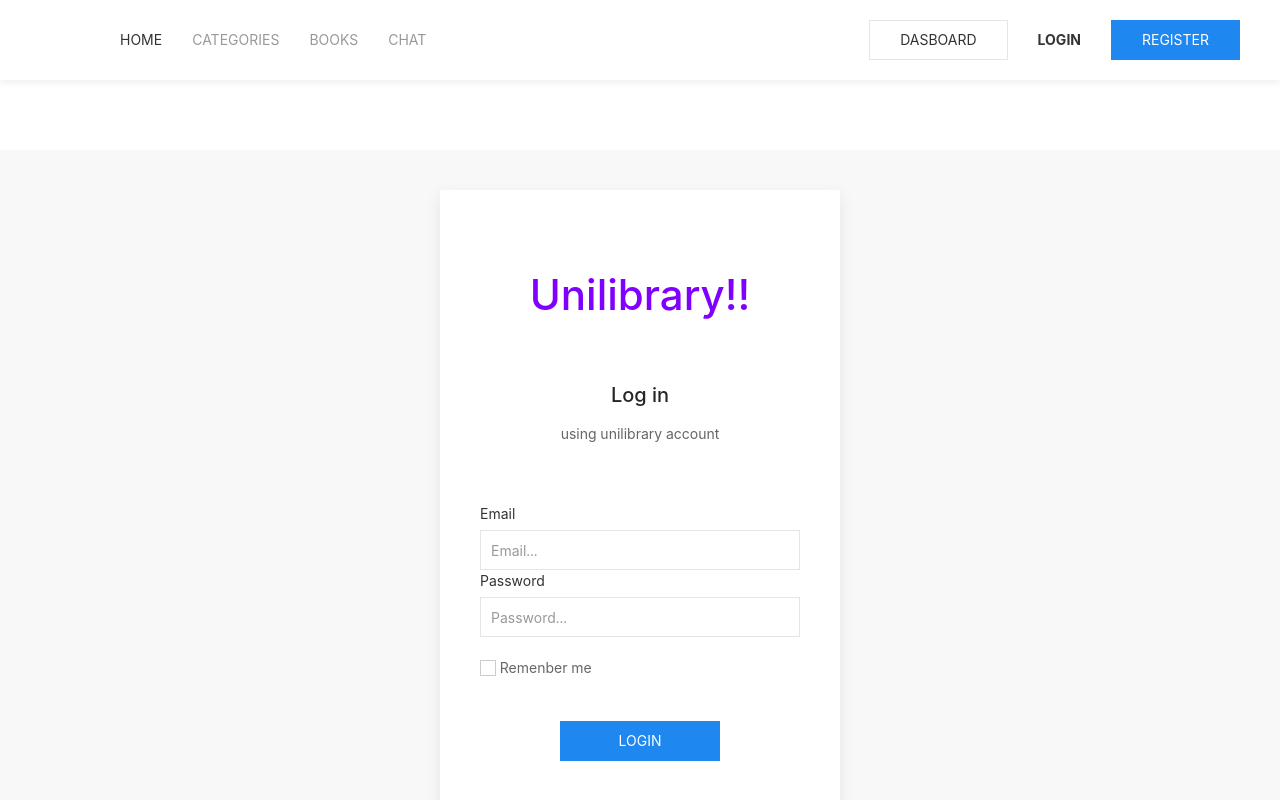
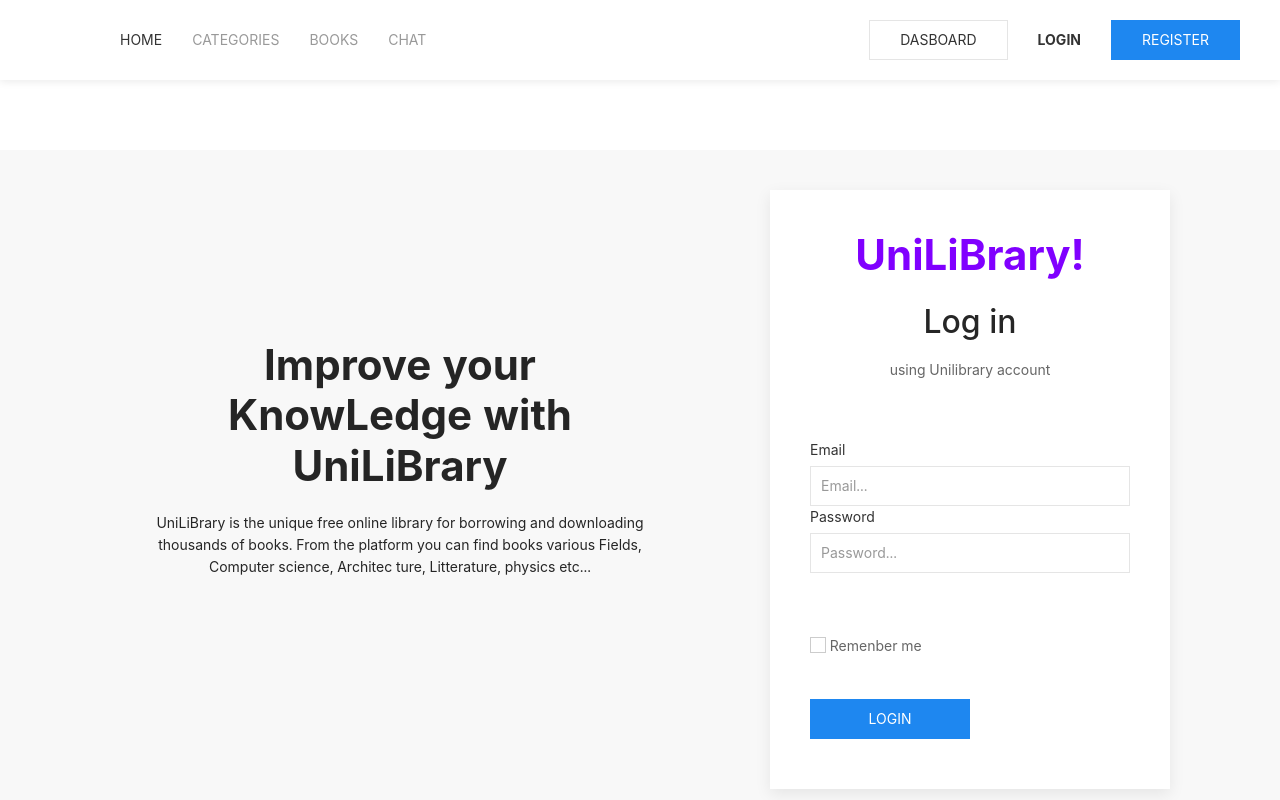
Before and after one commit to christvalt/Unilibrary, a React (Create React App) app: page /signin in a window 1280 px wide. Shown: the top 800 px of the page. Built offline with nearby package versions, Linux system fonts and the light colour scheme.

Commit message:
last code

```diff
--- a/src/pages/auth/signIn.js
+++ b/src/pages/auth/signIn.js
@@ -34,12 +34,6 @@ function SignIn() {
         localStorage.setItem("login", JSON.stringify(response.data));
         history.push("/");
         window.location.reload();
-        var user = response.data;
-        if (user.user.role == "Admin") {
-          localStorage.setItem("chatId", "adminId");
-        } else {
-          localStorage.setItem("chatId", user.user._id);
-        }
       },
       (error) => {
         console.log(error);
@@ -48,22 +42,27 @@ function SignIn() {
   };
   return (
     <React.Fragment>
+      <div>
         <div
-        class="uk-grid-collapse uk-child-width-expand@s uk-text-center uk-margin-large-top"
+          class="uk-grid-collapse uk-child-width-expand@s uk-margin-large-top uk-margin-medium-bottom"
           uk-grid
         >
-        <div classname="sig">
-          <div class="uk-background-muted uk-padding">
-            <div class="uk-grid-item-match  uk-grid-item-match uk-flex-bold uk-flex-center ">
-              <div class="uk-card uk-card-default uk-width-1-3 uk-card-body ">
-                <h1 style={{ color: "#8000ff" }} class="uk-padding">
+          <div class="uk-grid-item-match uk-flex-row-reverse uk-background-muted uk-padding ">
+            <div class="uk-card uk-card-default uk-width-1-3 uk-margin-large-left uk-margin-large-right uk-card-body">
+              <h1
+                style={{ color: "#8000ff" }}
+                class="uk-text-bold uk-text-center"
+              >
                 {" "}
-                  Unilibrary!!
+                UniLiBrary!
               </h1>
-                <p class="uk-text-bold uk-text-center ">
-                  <h4>Log in</h4>{" "}
+              <p class="uk-text-bold uk-text-center">
+                <h2>Log in</h2>{" "}
               </p>
-                <p class="uk-text-center"> using unilibrary account </p>{" "}
+              <p class="uk-text-center uk-margin-remove-top">
+                {" "}
+                using Unilibrary account{" "}
+              </p>{" "}
               <br></br>
               <br></br>
               <form class="uk-form-stacked">
@@ -103,7 +102,7 @@ function SignIn() {
                     />
                   </div>
                 </div>
-
+                <br></br>
                 <div class="uk-margin uk-grid-small uk-child-width-auto uk-grid">
                   <label>
                     <input class="uk-checkbox" type="checkbox" /> Remenber me
@@ -116,14 +115,28 @@ function SignIn() {
                   onClick={() => {
                     sumit();
                   }}
-                    class="uk-button uk-button-primary uk-width-1-2 uk-margin-small-bottom"
+                  class="uk-button uk-button-primary uk-width-1-2 uk-margin-small-bottom "
                 >
                   Login
                 </a>
-
-                  <div class="uk-margin"></div>
               </form>
             </div>
+            <div class="uk-width-1-2 uk-flex-center@m uk-text-center uk-padding">
+              <br></br>
+              <br></br>
+              <br></br>
+              <br></br>
+              <br></br>
+
+              <h1 class="uk-text-bold">
+                Improve your KnowLedge with UniLiBrary
+              </h1>
+              <p style={{ fontSize: "14px" }}>
+                UniLiBrary is the unique free online library for borrowing and
+                downloading thousands of books. From the platform you can find
+                books various Fields, Computer science, Architec ture,
+                Litterature, physics etc...
+              </p>
             </div>
           </div>
         </div>
```
Also changed, not shown: 1 other file (tests, documents, lock files or other folders). Lines whose indentation alone changed are shown as unchanged.
